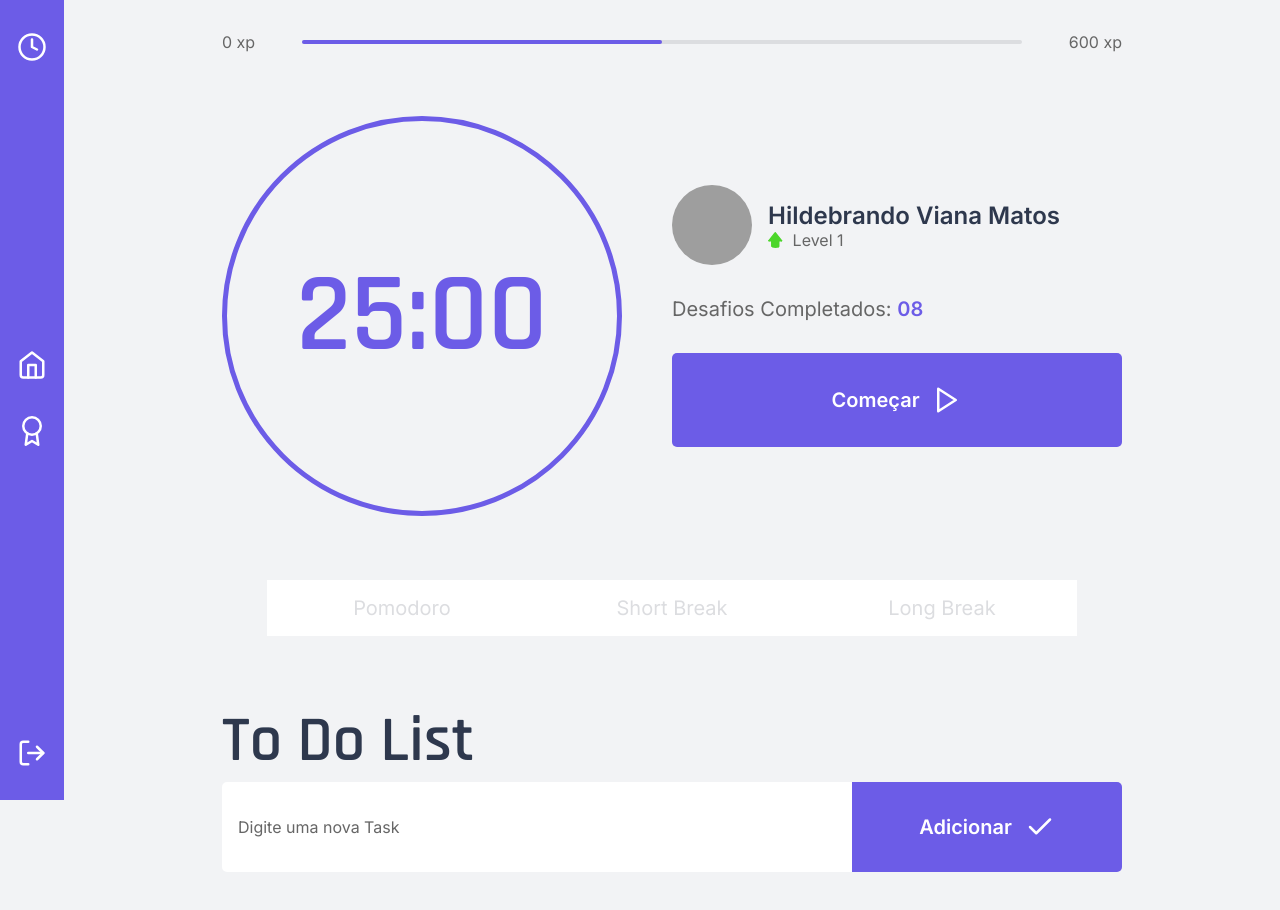
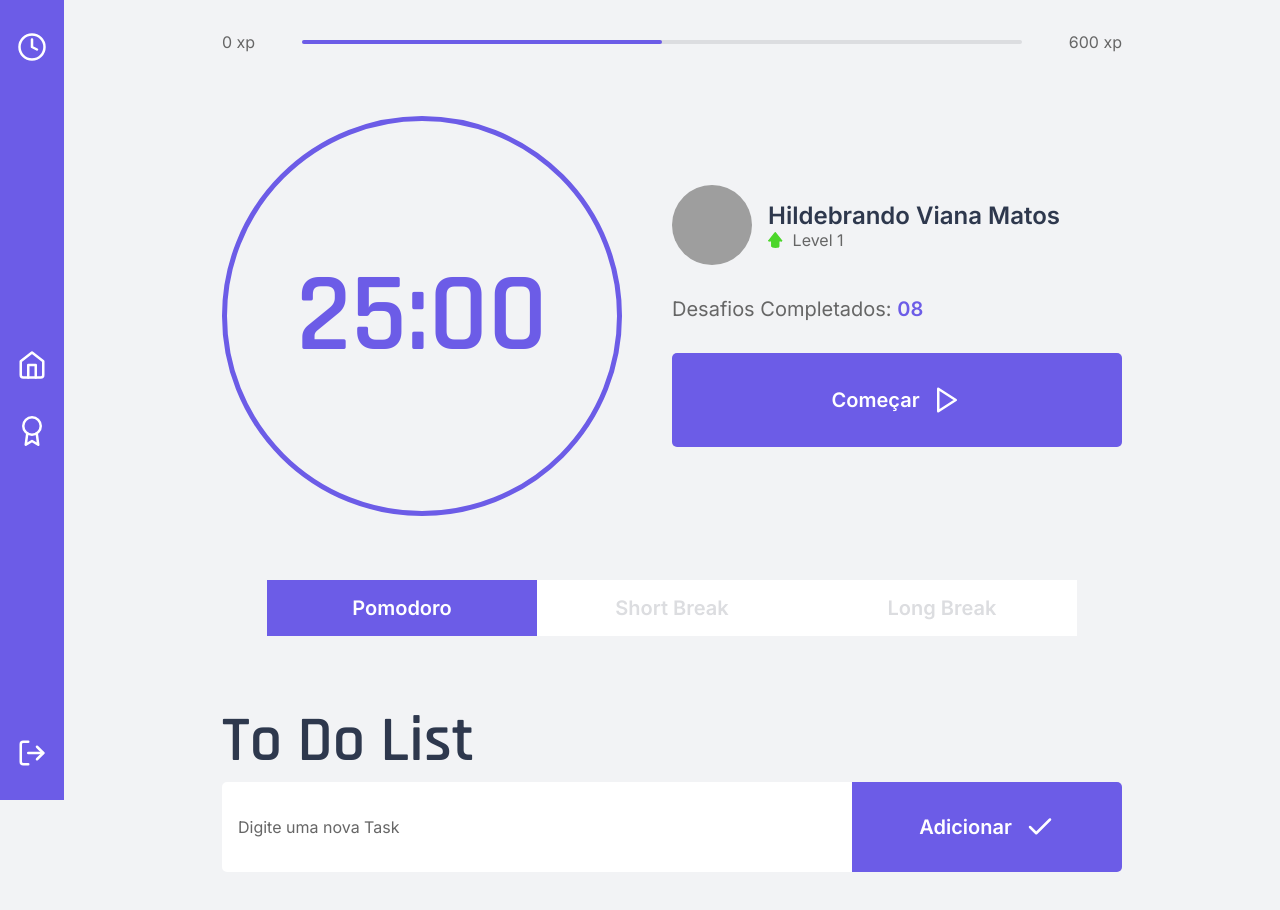
Before and after one commit to Hildebrando-Viana-Matos/HPomodoro, a React (Create React App) app: page / in a window 1280 px wide. Shown: the top 910 px of the page. Built offline with nearby package versions, Linux system fonts and the light colour scheme; grey boxes are pictures that could not be loaded.

Commit message:
Fixing Theme State eroo

```diff
--- /dev/null
+++ b/src/components/ThemeButton/ThemeButton.module.scss
@@ -0,0 +1,45 @@
+@import "../../styles/themes/index.scss";
+
+.changeClockState {
+  display: flex;
+  align-items: center;
+  justify-content: center;
+
+  button {
+    width: calc(90% / 3);
+    padding: 1rem 2rem;
+    font-size: 1.25rem;
+    font-weight: 600;
+    color: var(--gray_light);
+    background: var(--white);
+
+    &.pomodoro {
+      @include themify("background-color", "mainColor");
+      color: var(--white);
+    }
+
+    &.shortBreak {
+      @include themify("background-color", "mainColor");
+      color: var(--white);
+    }
+
+    &.longBreak {
+      @include themify("background-color", "mainColor");
+      color: var(--white);
+    }
+  }
+
+  button.selected {
+    @include themify("background-color", "mainColor");
+    font-weight: 600;
+    color: var(--white);
+  }
+
+  &:first-child {
+    border-radius: 5px;
+  }
+
+  &:last-child {
+    border-radius: 5px;
+  }
+}
--- a/src/components/ThemeButton/index.tsx
+++ b/src/components/ThemeButton/index.tsx
@@ -10,11 +10,11 @@ import {
 } from "../../contexts/ThemeContext";
 
 // Styles
-import "./styles.scss";
+import styles from "./ThemeButton.module.scss";
 
 export function ThemeButton() {
-  const [stateTime, setStateTime] = useState("");
-  const { setGlobalTheme } = useContext(ThemeContext);
+  const [stateTime, setStateTime] = useState("pomodoro");
+  const { globalTheme, setGlobalTheme } = useContext(ThemeContext);
 
   function handleChangeTimeState(stateName: string) {
     if (stateName === "pomodoro") {
@@ -31,22 +31,22 @@ export function ThemeButton() {
     }
   }
   return (
-    <div className="changeClockState">
+    <div className={styles.changeClockState}>
       <button
         onClick={() => handleChangeTimeState("pomodoro")}
-        className={stateTime === "pomodoro" ? "selectedPomodoro" : ""}
+        className={globalTheme === "pomodoro" ? styles[globalTheme] : ""}
       >
         Pomodoro
       </button>
       <button
         onClick={() => handleChangeTimeState("shortBreak")}
-        className={stateTime === "shortBreak" ? "selectedShortBreak" : ""}
+        className={globalTheme === "shortBreak" ? styles[globalTheme] : ""}
       >
         Short Break
       </button>
       <button
         onClick={() => handleChangeTimeState("longBreak")}
-        className={stateTime === "longBreak" ? "selectedLongBreak" : ""}
+        className={globalTheme === "longBreak" ? styles[globalTheme] : ""}
       >
         Long Break
       </button>
--- a/src/components/ThemeButton/styles.scss
+++ /dev/null
@@ -1,40 +0,0 @@
-.changeClockState {
-  display: flex;
-  align-items: center;
-  justify-content: center;
-
-  button {
-    width: calc(90% / 3);
-    padding: 1rem 2rem;
-    background: var(--white);
-    font-size: 1.25rem;
-    font-weight: 400;
-    color: var(--gray_light);
-  }
-
-  button.selectedPomodoro {
-    font-weight: 600;
-    background: var(--blue);
-    color: var(--white);
-  }
-
-  button.selectedShortBreak {
-    font-weight: 600;
-    background: var(--red);
-    color: var(--white);
-  }
-
-  button.selectedLongBreak {
-    font-weight: 600;
-    background: var(--green_light);
-    color: var(--white);
-  }
-
-  &:first-child {
-    border-radius: 5px;
-  }
-
-  &:last-child {
-    border-radius: 5px;
-  }
-}
```
